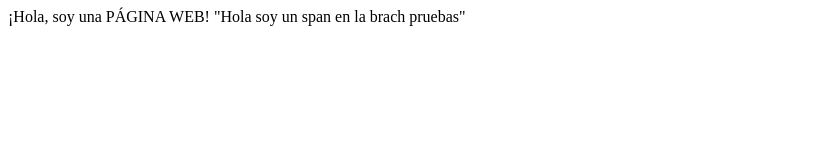
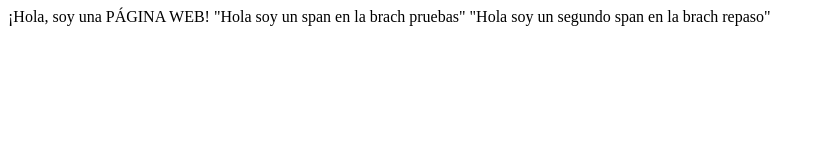
Before and after one commit to DanielAyala02/Proyecto-1, a plain HTML site: page index.html in a window 1280 px wide. Shown: the whole page, without its empty margins (0-824 px from the left). Drawn offline with Linux system fonts and the light colour scheme.

Commit message:
agregamdo un commit en la brach repaso

```diff
--- a/index.html
+++ b/index.html
@@ -8,5 +8,7 @@
     ¡Hola, soy una PÁGINA WEB!
 
     <span>"Hola soy un span en la brach pruebas"</span>
+
+    <span>"Hola soy un segundo span en la brach repaso"</span>
 </body>
 </html>
```
